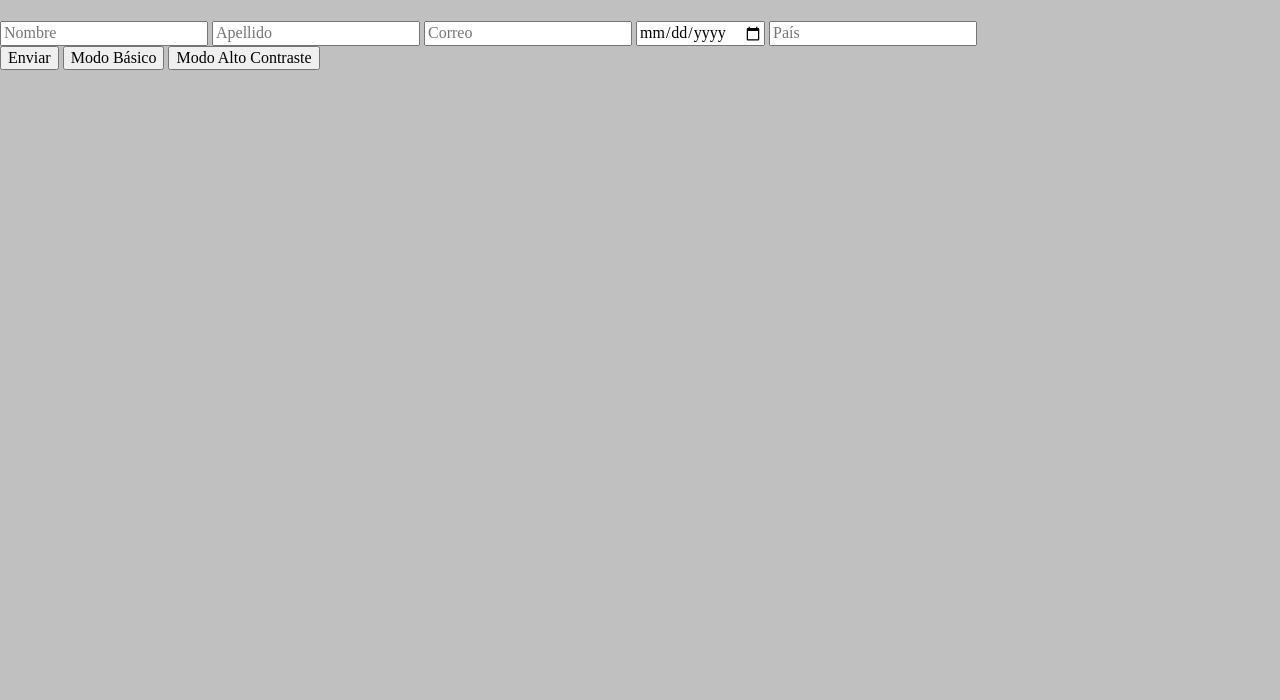
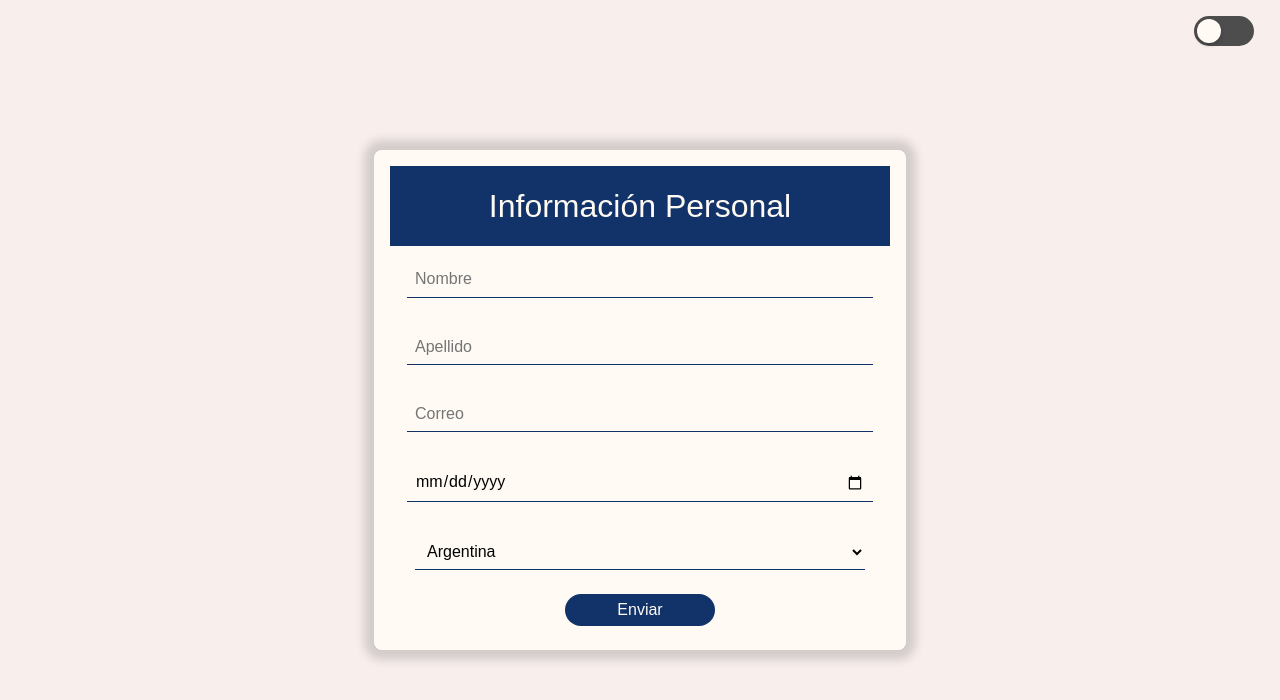
Before and after one commit to SebastianRejon/Curso_Full_Stack_2025_Tarea_1, a plain HTML site: page Paso 1/index.html in a window 1280 px wide. Drawn offline with Linux system fonts and the light colour scheme.

Commit message:
actualizacion
Fin parte 1

```diff
--- a/Paso 1/css/main.css
+++ b/Paso 1/css/main.css
@@ -1,3 +1,139 @@
+:root{
+    --fondogral:#f8efed;
+    --fondoBlanco:#fffbf4;
+    --fondoBoton: #12336a;
+    --grisMAltoC:  #4d4d4d;
+    --amarilloMAltoC: #f5ff62;
+    --grisBKFormMAltoC: #161616dd;
+    --grisInputMAltoC: #424040;
+    --naranja: #ffc64b;
+}
+*{
+    font-family: Arial, Helvetica, sans-serif;
+    font-size: 1rem;
+}
 body{
-    background-color: silver;
+    background-color:var(--fondogral);
+    height: 100vh;
+    display: flex;
+    align-items: center;
+    justify-content: center;
 }
+.hero{
+    height: 5rem;
+    width: 100%;
+    background-color: var(--fondoBoton);
+    color:var(--fondoBlanco)
+}
+.hero h1{
+    text-align: center;
+    line-height: 5rem;
+    margin:0 2rem;
+    font-weight: lighter;
+}
+.container{
+    width: 500px;
+    background-color: var(--fondoBlanco);
+    padding:1rem;
+    border-radius: 8px;
+    box-shadow: 0px 0px 10px 10px rgba(0,0,0,0.15);
+    transition: 0.2s;
+}
+.form{
+    width: 100%;
+    display: flex;
+    flex-direction: column;
+    align-items: center;
+    justify-content: center;
+}
+.form_input{
+    width: 90%;
+    margin: 1rem;
+    padding:0.5rem;
+    border:none;
+    background-color: var(--fondoBlanco);
+    border-bottom: 1px solid var(--fondoBoton);
+    outline: none;
+}
+.form_input_country{
+    width: 90%;
+    margin: 1rem;
+    padding:0.5rem;
+    border:none;
+    background-color: var(--fondoBlanco);
+    border-bottom: 1px solid var(--fondoBoton);
+    outline: none;
+}
+.form_buttom{
+    width: 150px;
+    height: 2rem;
+    margin: 0.5rem;
+    padding: 0.2rem;
+    background-color: var(--fondoBoton);
+    border-radius: 1rem;
+    border: none;
+    color:var(--fondoBlanco)
+}
+/*MODO ALTO CONTRASTE - CAMBIO DE COLORES POR CHECKBOX*/
+ #touch {
+      display: none;
+    }
+ /* Botón de modo */
+ .buttom{
+    position:absolute;
+    top: 2vh;
+    right: 2vw;
+      cursor: pointer;
+      background: var(--grisMAltoC);
+      border-radius: 30px;
+      width: 60px;
+      height: 30px;
+      margin-bottom: 1rem;
+ }
+ .buttom::after{
+    content: "";
+      position: absolute;
+      top: 3px;
+      left: 3px;
+      width: 24px;
+      height: 24px;
+      background: var(--fondoBlanco);
+      border-radius: 50%;
+      transition: transform 0.3s ease;
+      box-shadow: 0 2px 4px rgba(0,0,0,0.2);
+ }
+ /* Cuando está marcado */
+    #touch:checked + .buttom {
+      background:var(--grisMAltoC);
+    }
+
+    #touch:checked + .buttom::after {
+      transform: translateX(30px);
+    }
+
+#touch:checked ~ .container {
+    background-color: var(--grisBKFormMAltoC);
+}
+#touch:checked ~ .container .form_input{
+    background-color: var(--grisInputMAltoC);
+    border-bottom: 2px solid  var(--amarilloMAltoC);
+    color:var(--fondoBlanco)
+}
+
+#touch:checked ~ .container .form_input::placeholder{
+    color:var(--fondoBlanco)
+}
+
+#touch:checked ~ .container .form_input_country{
+    background-color: var(--grisInputMAltoC);
+    border-bottom: 2px solid  var(--amarilloMAltoC);
+    color:var(--fondoBlanco)
+}
+#touch:checked ~ .container .hero{
+    background-color: var(--naranja);
+    color:var(--grisBKFormMAltoC);
+}
+#touch:checked ~ .container .form_buttom{
+    background-color: var(--naranja);
+    color:var(--grisBKFormMAltoC);
+}
--- a/Paso 1/index.html
+++ b/Paso 1/index.html
@@ -1,5 +1,6 @@
 <!DOCTYPE html>
 <html lang="es">
+
 <head>
     <meta charset="UTF-8">
     <meta name="viewport" content="width=device-width, initial-scale=1.0">
@@ -7,21 +8,49 @@
     <link rel="stylesheet" href="css/normalizer.css">
     <link rel="stylesheet" href="css/main.css">
 </head>
+
 <body>
-    <div class="container">
-        <h1></h1>
-        <form action="#">
-            <input type="text" placeholder="Nombre">
-            <input type="text" placeholder="Apellido">
-            <input type="email" placeholder="Correo">
-            <input type="date" placeholder="Fecha Nacimiento">
-            <input type="text" placeholder="País">
-            <div class="controls">
-                <input type="submit" value="Enviar">
-                <button>Modo Básico</button>
-                <button>Modo Alto Contraste</button>
+    <input type="checkbox" id="touch">
+    <label class="buttom" for="touch"></label>
+        <div class="container">
+            <div class="hero">
+                <h1>Información Personal</h1>
             </div>
-        </form>
-    </div>
+            <form class="form" action="#">
+                <input class="form_input" type="text" placeholder="Nombre" required minlength="3" maxlength="45"
+                    pattern="[a-zA-Z\s]*">
+                <input class="form_input" type="text" placeholder="Apellido" required minlength="3" maxlength="45"
+                    pattern="[a-zA-Z\s]*">
+                <input class="form_input" type="email" placeholder="Correo" required
+                    pattern="[a-z0-9._%+-]+@[a-z0-9.-]+\.[a-z]{2,}$">
+                <input class="form_input" type="date" placeholder="Fecha Nacimiento" required min="1900-01-01">
+                <select class="form_input_country">
+                    <option value="AR">Argentina</option>
+                    <option value="BO">Bolivia</option>
+                    <option value="BR">Brasil</option>
+                    <option value="CL">Chile</option>
+                    <option value="CO">Colombia</option>
+                    <option value="CR">Costa Rica</option>
+                    <option value="CU">Cuba</option>
+                    <option value="DO">República Dominicana</option>
+                    <option value="EC">Ecuador</option>
+                    <option value="SV">El Salvador</option>
+                    <option value="GQ">Guinea Ecuatorial</option>
+                    <option value="GT">Guatemala</option>
+                    <option value="HN">Honduras</option>
+                    <option value="MX">México</option>
+                    <option value="NI">Nicaragua</option>
+                    <option value="PA">Panamá</option>
+                    <option value="PY">Paraguay</option>
+                    <option value="PE">Perú</option>
+                    <option value="PR">Puerto Rico</option>
+                    <option value="ES">España</option>
+                    <option value="UY">Uruguay</option>
+                    <option value="VE">Venezuela</option>
+                </select>
+                <input class="form_buttom" type="submit" value="Enviar">
+            </form>
+        </div>
 </body>
+
 </html>
```
Also changed, not shown: Paso 1/recursos/sitios utilizados.txt (added).
